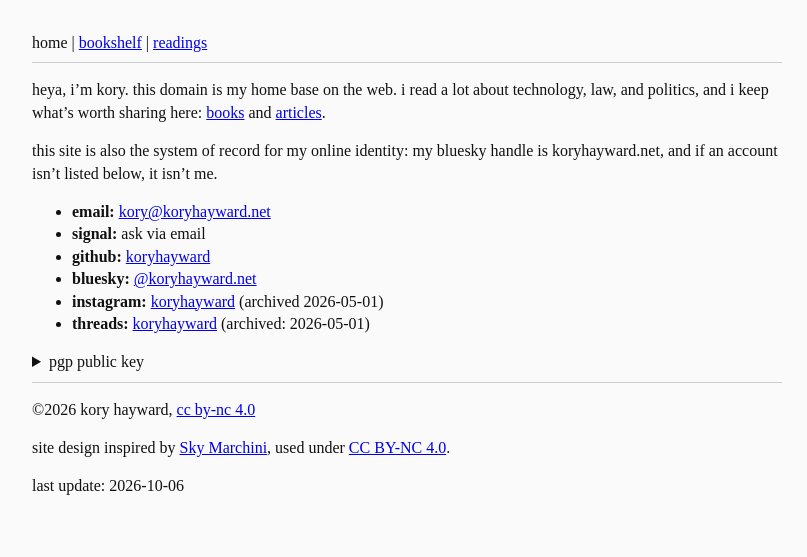
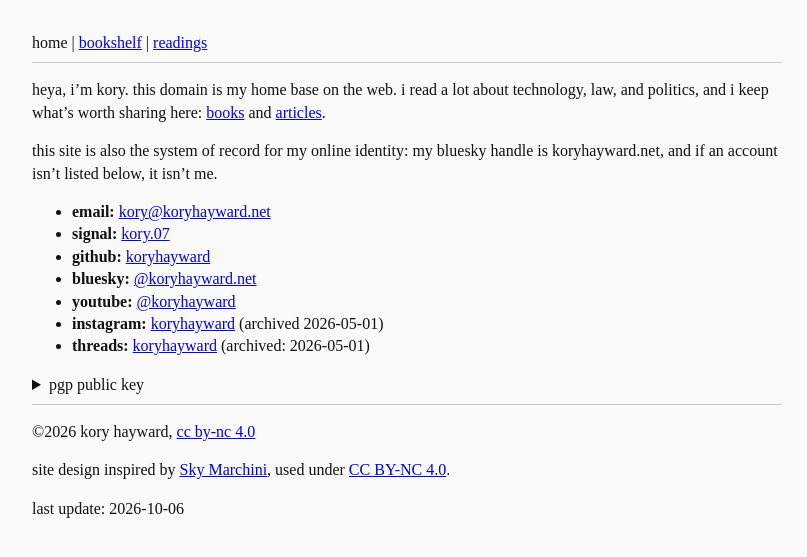
Before and after one commit to koryhayward/koryhayward.github.io, a Jekyll site: the page built from index.md, in a window 1280 px wide. Shown: the top 557 px of the page, without its empty margins (233-1040 px from the left). Built offline with Jekyll 4.4.1, drawn with Linux system fonts in a browser that asks for light colours.

Commit message:
home: add YouTube and a direct Signal link

```diff
--- a/index.md
+++ b/index.md
@@ -8,9 +8,10 @@ heya, i'm kory. this domain is my home base on the web. i read a lot about techn
 this site is also the system of record for my online identity: my bluesky handle is koryhayward.net, and if an account isn't listed below, it isn't me.
 
 - **email:** [kory@koryhayward.net](mailto:kory@koryhayward.net)
-- **signal:** ask via email
+- **signal:** [kory.07](https://signal.me/#eu/G9vikAmAx94sJYcK0MVa9NHLSBWGGeNLzSC5misvdxQ_uE-ZF7BNnJsmGqqp1QgK)
 - **github:** [koryhayward](https://github.com/koryhayward/){:rel="me"}
 - **bluesky:** [@koryhayward.net](https://bsky.app/profile/koryhayward.net){:rel="me"}
+- **youtube:** [@koryhayward](https://www.youtube.com/@koryhayward){:rel="me"}
 - **instagram:** [koryhayward](https://www.instagram.com/koryhayward) (archived 2026-05-01)
 - **threads:** [koryhayward](https://www.threads.com/@koryhayward) (archived: 2026-05-01)
 
```
